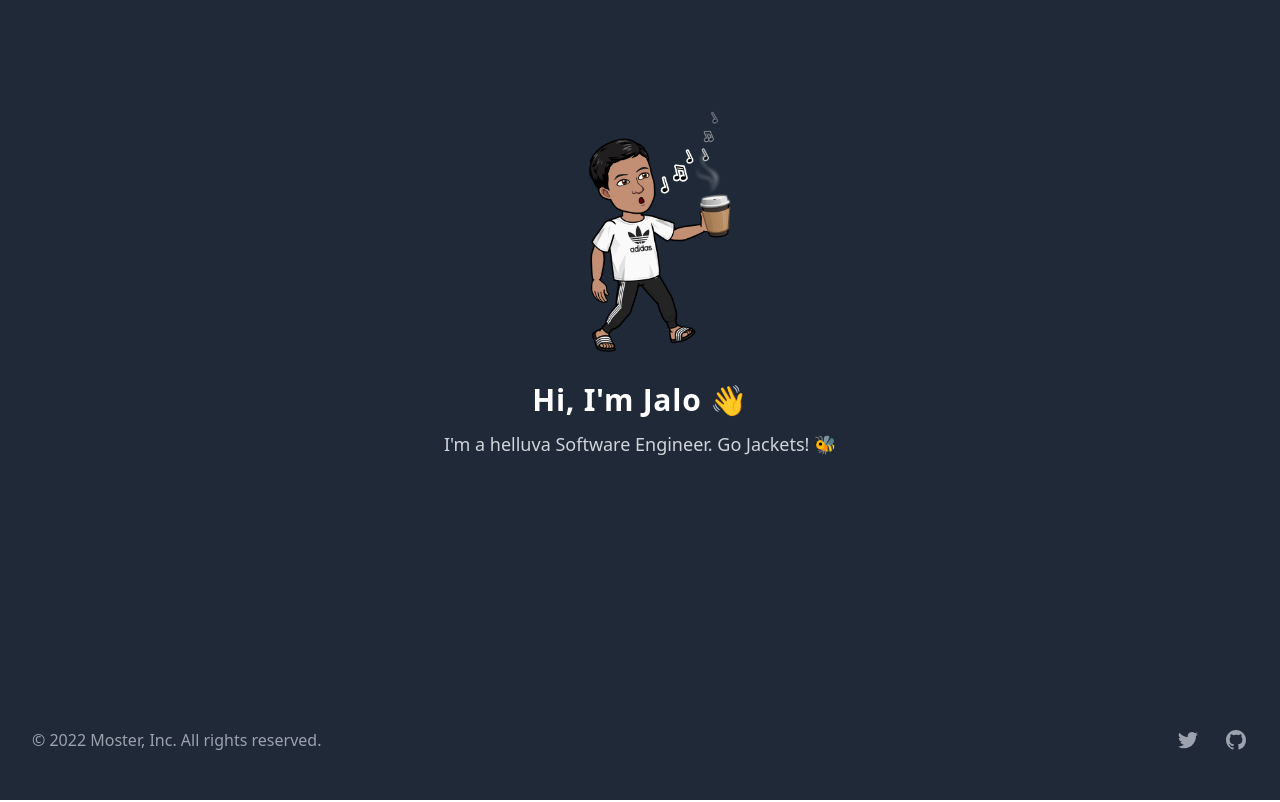
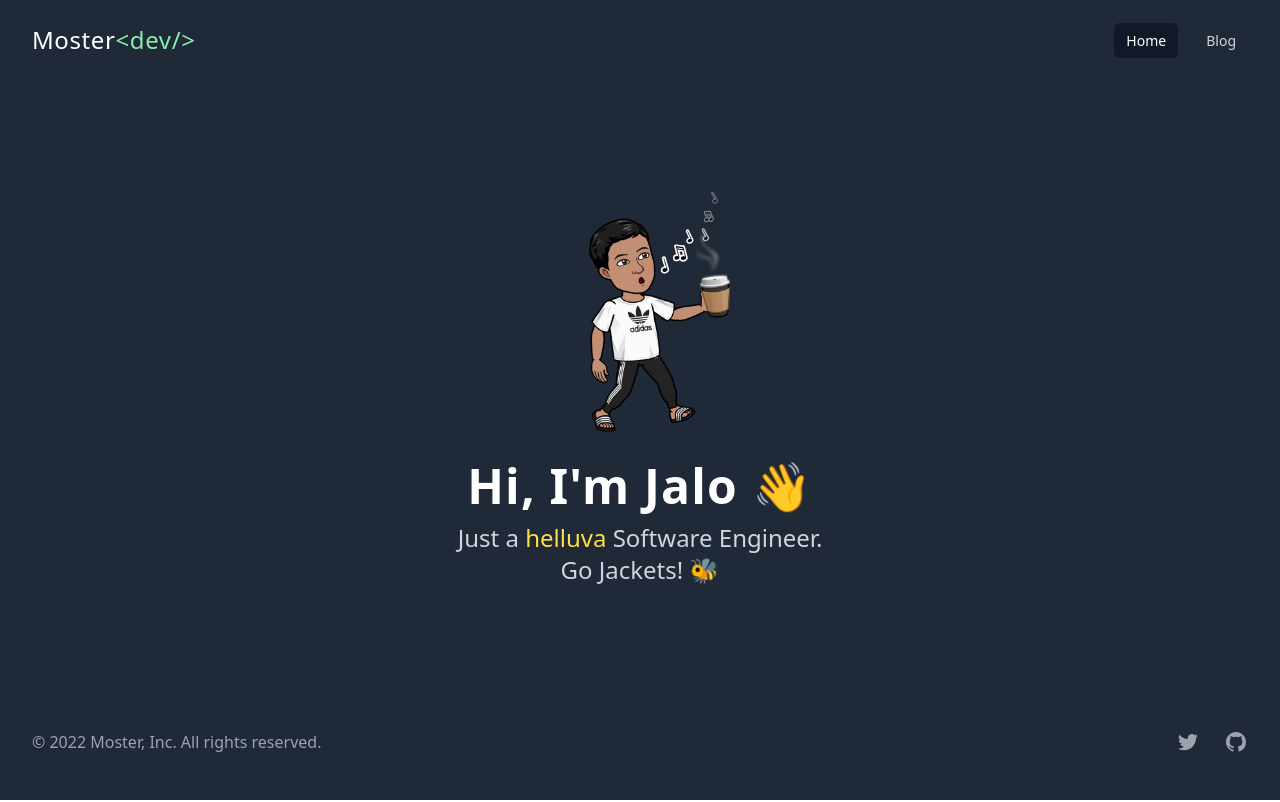
Before and after one commit to jlvmoster/moster.dev.bak, a Next.js app: page / in a window 1280 px wide. Built offline with nearby package versions, Linux system fonts and the light colour scheme.

Commit message:
CHANGELOG - Add header for layout component with nav links - Modify SEO title - Add simple blog page in preparation for blog posts

```diff
--- /dev/null
+++ b/components/header.js
@@ -0,0 +1,51 @@
+import clsx from 'clsx';
+import Link from 'next/link';
+
+const links = [
+  { name: 'Home', path: '/' },
+  { name: 'Blog', path: '/blog' },
+];
+
+const Header = ({ pathname }) => (
+  <header>
+    <div className='mx-auto max-w-7xl px-8'>
+      <div className='py-6 flex flex-col justify-center items-center border-b border-gray-600 sm:flex-row sm:justify-between sm:border-none'>
+        <Link href='/'>
+          <a className='text-2xl text-white tracking-wide font-medium'>
+            Moster<span className='text-green-300'>&lt;dev/&gt;</span>
+          </a>
+        </Link>
+        <nav className='space-x-4 hidden sm:block'>
+          {links.map(link => (
+            <Link key={link.path} href={link.path}>
+              <a
+                className={clsx(
+                  'px-3 py-2 rounded-md text-sm font-medium',
+                  link.path === pathname ? 'bg-gray-900 text-white' : 'text-gray-300 hover:bg-gray-700 hover:text-white'
+                )}
+              >
+                {link.name}
+              </a>
+            </Link>
+          ))}
+        </nav>
+      </div>
+      <nav className='py-4 flex flex-wrap justify-center space-x-4 sm:hidden'>
+        {links.map(link => (
+          <Link key={link.path} href={link.path}>
+            <a
+              className={clsx(
+                'px-3 py-2 rounded-md text-sm font-medium',
+                link.path === pathname ? 'bg-gray-900 text-white' : 'text-gray-300 hover:bg-gray-700 hover:text-white'
+              )}
+            >
+              {link.name}
+            </a>
+          </Link>
+        ))}
+      </nav>
+    </div>
+  </header>
+);
+
+export default Header;
--- a/components/layout.js
+++ b/components/layout.js
@@ -1,7 +1,9 @@
+import Header from './header';
 import Footer from './footer';
 
-const Layout = ({ children }) => (
-  <div className='absolute w-full h-full flex flex-col bg-gray-800'>
+const Layout = ({ pathname, children }) => (
+  <div className='h-screen flex flex-col bg-gray-800'>
+    <Header pathname={pathname} />
     <main className='flex-grow'>{children}</main>
     <Footer />
   </div>
--- a/components/seo.js
+++ b/components/seo.js
@@ -1,7 +1,7 @@
 import Head from 'next/head';
 
 const SEO = ({ title, description, pathname, children }) => {
-  const defaultTitle = `Moster<dev>`;
+  const defaultTitle = `Moster<dev/>`;
   const defaultDescription = `A developer's personal blog`;
   const siteUrl = `https://moster.dev`;
   const seo = {
--- /dev/null
+++ b/pages/blog.js
@@ -0,0 +1,19 @@
+import { withRouter } from 'next/router';
+
+import Layout from '../components/layout';
+import SEO from '../components/seo';
+
+const Blog = ({ router }) => (
+  <>
+    <SEO title='Blog' pathname={router.pathname} />
+    <Layout pathname={router.pathname}>
+      <section className='max-w-3xl mx-auto py-16 sm:max-w-5xl sm:py-24 sm:px-6 lg:max-w-7xl'>
+        <div className='px-3 text-center'>
+          <h1 className='text-3xl text-white font-bold tracking-wide sm:text-5xl'>Welcome to my blog!</h1>
+        </div>
+      </section>
+    </Layout>
+  </>
+);
+
+export default withRouter(Blog);
--- a/pages/index.js
+++ b/pages/index.js
@@ -8,16 +8,20 @@ import SEO from '../components/seo';
 const Home = ({ router }) => (
   <>
     <SEO title='Home' pathname={router.pathname} />
-    <Layout>
-      <div className='max-w-3xl mx-auto py-16 sm:max-w-5xl sm:py-24 sm:px-6 lg:max-w-7xl'>
+    <Layout pathname={router.pathname}>
+      <section className='max-w-3xl mx-auto py-16 sm:max-w-5xl sm:py-24 sm:px-6 lg:max-w-7xl'>
         <div className='text-center'>
           <Image src={profilePic} width={256} height={256} layout='fixed' alt='Picture of the author' priority />
         </div>
         <div className='mt-6 text-center'>
-          <h2 className='text-3xl text-white font-bold tracking-wide'>Hi, I&apos;m Jalo &#x1f44b;</h2>
-          <p className='mt-3 text-lg text-gray-300'>I&apos;m a helluva Software Engineer. Go Jackets! &#x1f41d;</p>
+          <h1 className='text-3xl text-white font-bold tracking-wide sm:text-5xl'>Hi, I&apos;m Jalo &#x1f44b;</h1>
+          <p className='mt-3 text-lg text-gray-300 sm:text-2xl'>
+            Just a <span className='text-yellow-300'>helluva</span> Software Engineer.
+            <br />
+            Go Jackets! &#x1f41d;
+          </p>
         </div>
-      </div>
+      </section>
     </Layout>
   </>
 );
```
